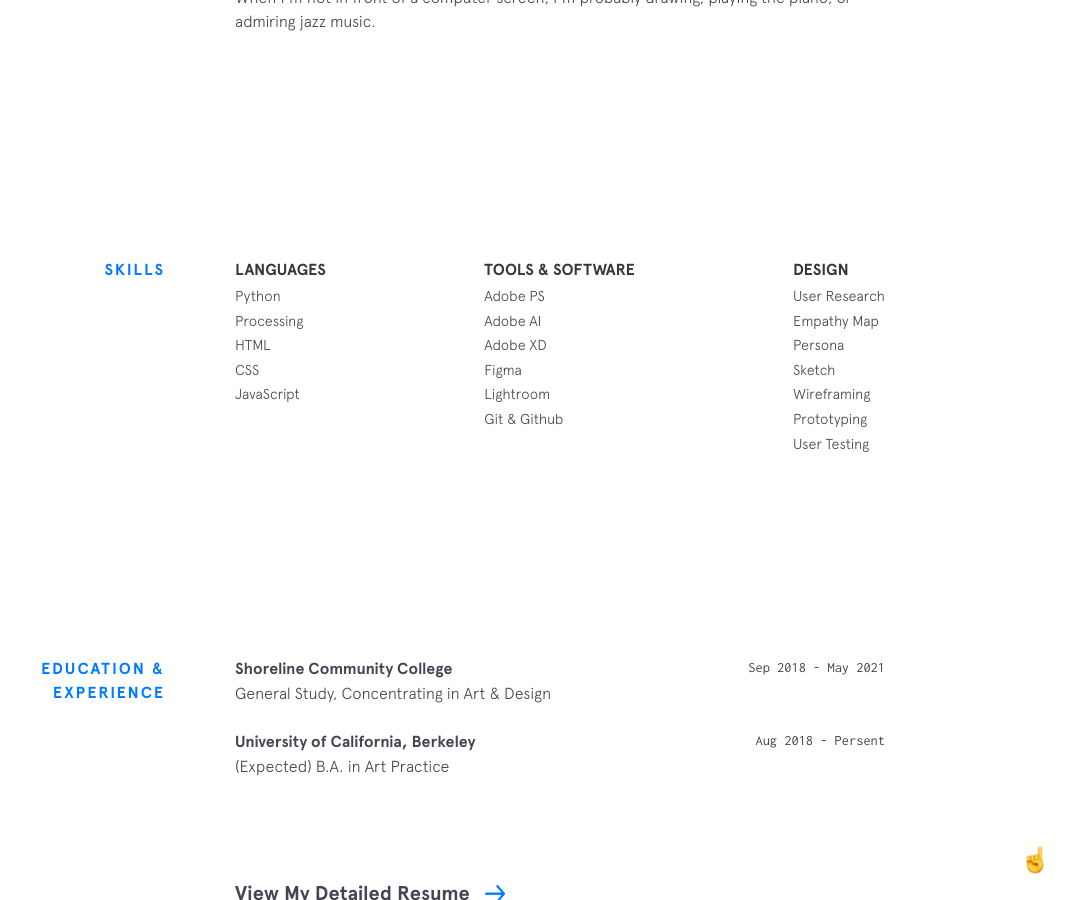
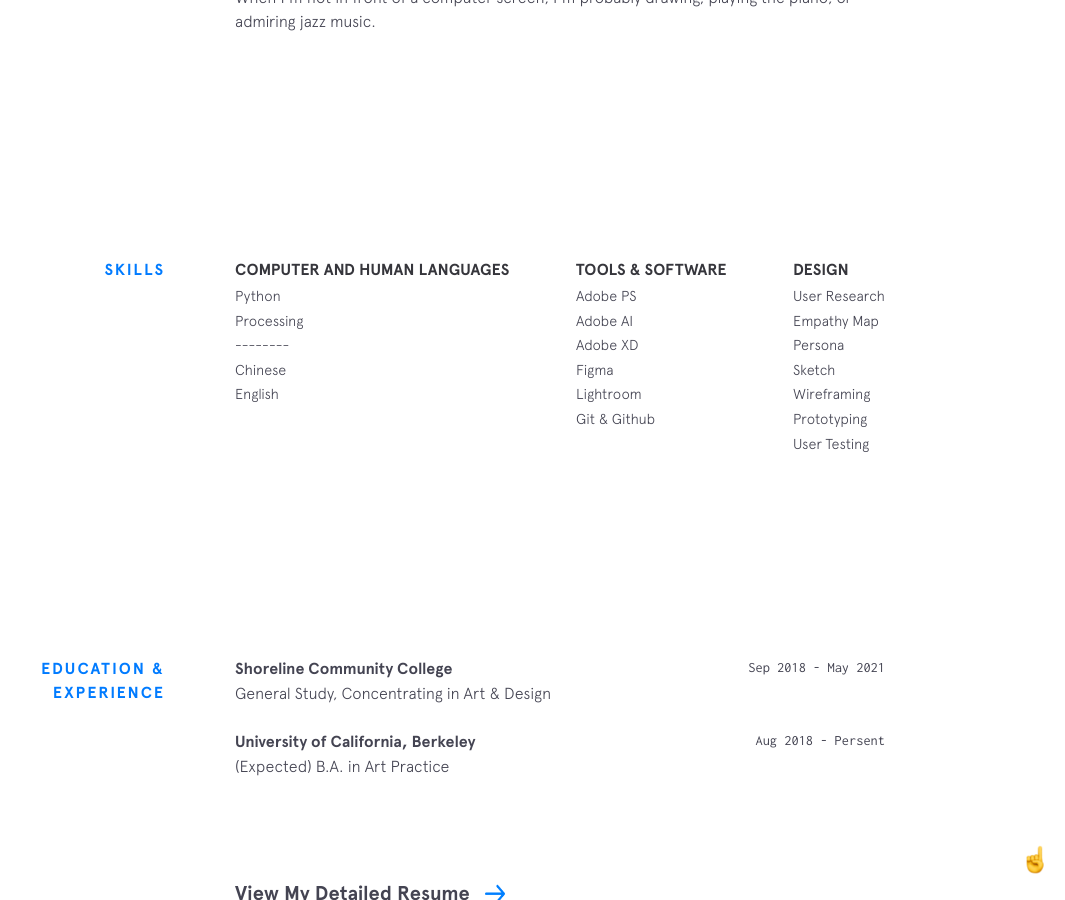
Before and after one commit to SylGaw/SylGaw.github.io, a Jekyll site: the page built from index.html, in a window 1280 px wide and 900 px high, scrolled down 1263 px. Shown: the whole window, without its empty margins (215-1280 px from the left). Built offline with Jekyll 4.4.1, drawn with Linux system fonts in a browser that asks for light colours; nearby versions of some CDN libraries.

Commit message:
personalize

```diff
--- a/_data/skills.yml
+++ b/_data/skills.yml
@@ -1,9 +1,9 @@
 languages:
   - item: Python
   - item: Processing
-  - item: HTML
-  - item: CSS
-  - item: JavaScript
+  - item: --------
+  - item: Chinese
+  - item: English
 
 tools:
   - item: Adobe PS
--- a/_includes/skills.html
+++ b/_includes/skills.html
@@ -4,7 +4,7 @@
     <!-- <p>I’ve picked up quite a few skills during the course of my three co-ops, and aim to improve these skills everyday. Here are a few of the technologies that I have experience with:</p> -->
     <div class="skillz">
       <div class="skillz__category">
-        <div class="skillz__category__label">Languages</div>
+        <div class="skillz__category__label">Computer and Human Languages</div>
         <ul>
           {% for language in site.data.skills.languages %}
           <li class="skillz__category__item">{{language.item}}</li>
```
